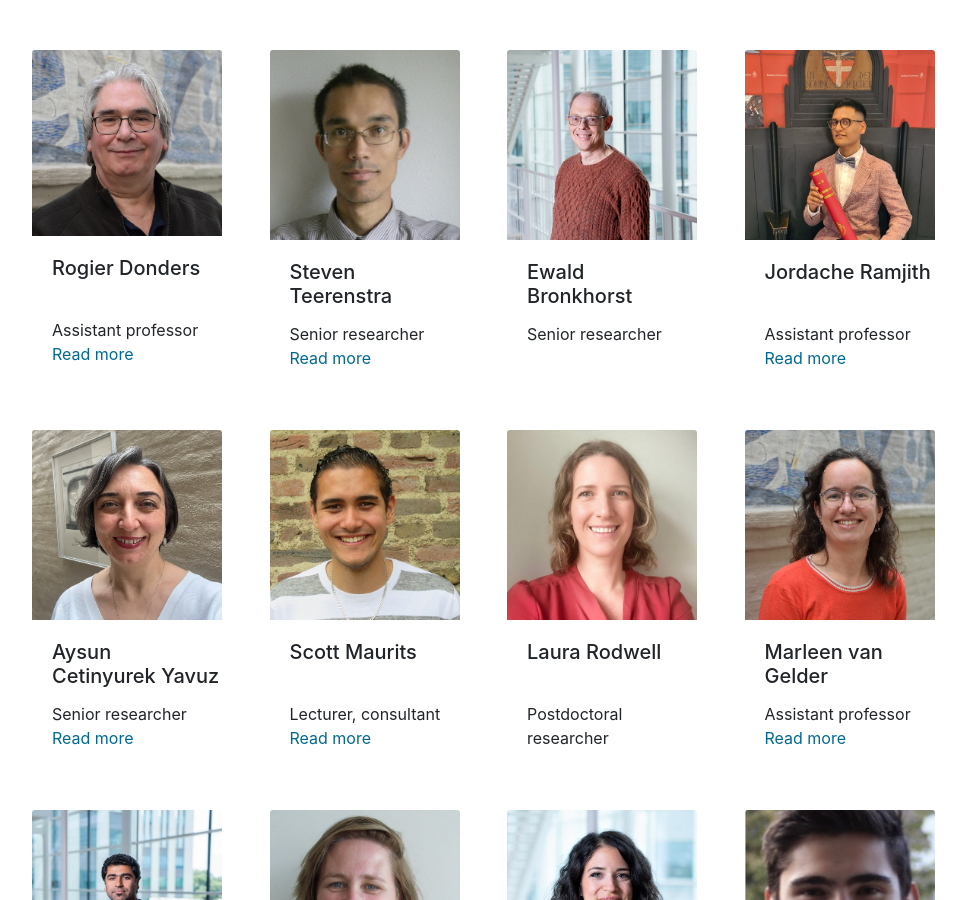
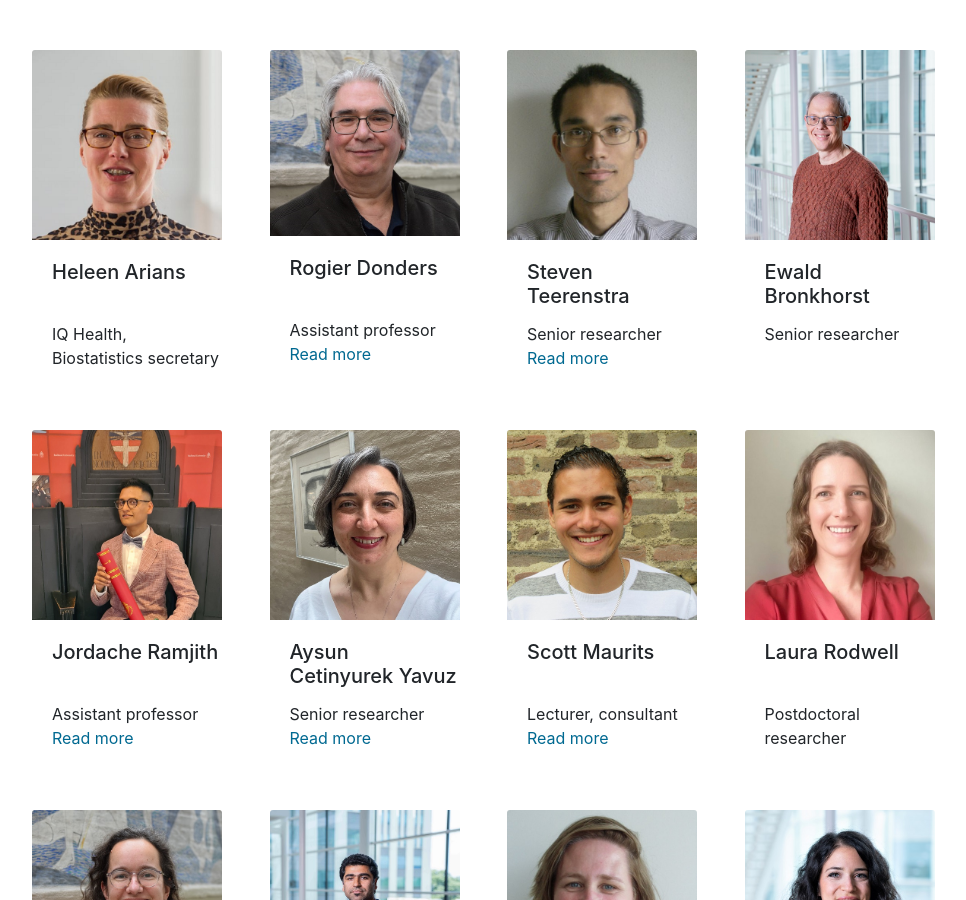
Before and after one commit to radboudumc-biostatistics/radboudumc-biostatistics.github.io, a Jekyll site: the page built from _pages/people.html, in a window 1280 px wide and 900 px high, scrolled down 701 px. Shown: the whole window, without its empty margins (53-1019 px from the left). Built offline with Jekyll 4.4.1, drawn with Linux system fonts in a browser that asks for light colours; our own code applies the rules of GitHub Pages for plain Markdown files.

Commit message:
update people 20sept2024

```diff
--- a/_pages/people.html
+++ b/_pages/people.html
@@ -82,6 +82,19 @@ permalink: /people/
 <div class="row">
   <div class="col-md-3 mb-4">
     <div class="card border-0">
+      <img class="card-img-top" src="/assets/pictures/people/heleen.png" alt="" style="height:90%; max-height:190px; max-width:190px;"/>
+      <div class="card-body">
+        <h5 class="card-title" style="height:50px">Heleen Arians</h5>
+        <div class="card-text">
+          IQ Health, Biostatistics secretary
+        <!-- <p><a href="/people/rogier">Read more</a></p> -->
+        </div>
+      </div>
+    </div>
+  </div>
+
+  <div class="col-md-3 mb-4">
+    <div class="card border-0">
       <img class="card-img-top" src="/assets/pictures/people/R. Donders.JPG" alt="" style="height:90%; max-height:190px; max-width:190px;"/>
       <div class="card-body">
         <h5 class="card-title" style="height:50px">Rogier Donders</h5>
@@ -121,6 +134,12 @@ permalink: /people/
     </div>
   </div>
 
+</div>
+
+
+<!-- Third row -->
+<div class="row">
+
   <div class="col-md-3 mb-4">
     <div class="card border-0">
       <img class="card-img-top" src="/assets/pictures/people/Jordache.png" alt="" style="height:90%; max-height:190px; max-width:190px;"/>
@@ -134,11 +153,7 @@ permalink: /people/
     </div>
   </div>
 
-</div>
 
-
-<!-- Third row -->
-<div class="row">
 
   <div class="col-md-3 mb-4">
     <div class="card border-0">
@@ -182,6 +197,11 @@ permalink: /people/
       </div>
     </div>
 
+  </div>
+
+
+  <!-- Fourth row -->
+  <div class="row">
 
   <div class="col-md-3 mb-4">
     <div class="card border-0">
@@ -195,12 +215,6 @@ permalink: /people/
       </div>
     </div>
   </div>
-
-</div>
-
-
-<!-- Fourth row -->
-<div class="row">
 
   <div class="col-md-3 mb-4">
     <div class="card border-0">
@@ -243,6 +257,11 @@ permalink: /people/
     </div>
   </div>
 
+</div>
+
+<!-- Fifth row -->
+<div class="row">
+
   <div class="col-md-3 mb-4">
     <div class="card border-0">
       <img class="card-img-top" src="/assets/pictures/people/Laurens.png" alt="" style="height:90%; max-height:190px; max-width:190px;"/>
@@ -256,10 +275,6 @@ permalink: /people/
         </div>
       </div>
   </div>
-</div>
-
-<!-- Fifth row -->
-<div class="row">
 
   <div class="col-md-3 mb-4">
     <div class="card border-0">
```
Also changed, not shown: assets/pictures/people/heleen.png (added).
